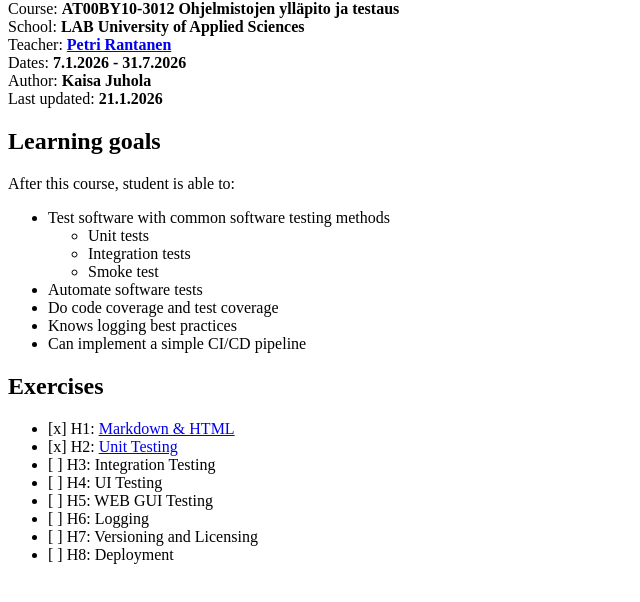
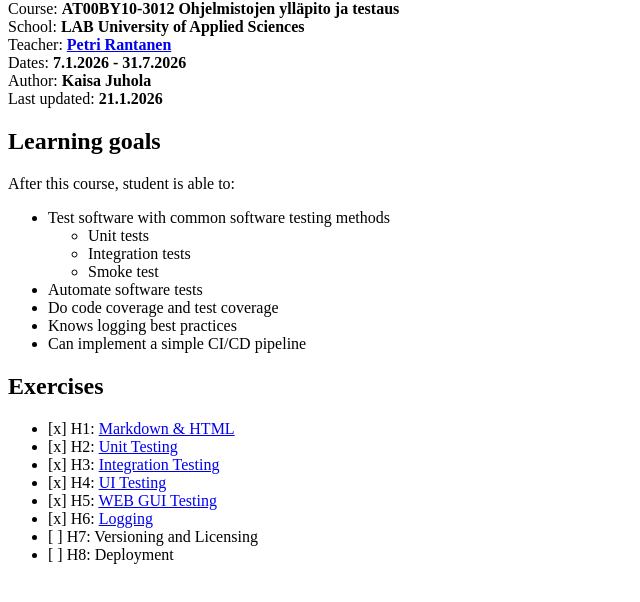
Before and after one commit to Tyynekaisa/OhjelmistojenYllapitoJaTestaus, a plain HTML site: page index.html in a window 1280 px wide. Shown: the part 66-668 px from the top of the page, without its empty margins (0-640 px from the left). Drawn offline with Linux system fonts and the light colour scheme.

Commit message:
added links to assignment files

```diff
--- a/index.html
+++ b/index.html
@@ -24,10 +24,10 @@ Last updated: <strong>21.1.2026</strong></p>
 <ul>
 <li>[x] H1: <a href="https://github.com/Tyynekaisa/OhjelmistojenYllapitoJaTestaus/tree/main/H1_Markdown%26HTML">Markdown &amp; HTML</a></li>
 <li>[x] H2: <a href="https://github.com/Tyynekaisa/OhjelmistojenYllapitoJaTestaus/tree/main/H2_UnitTesting">Unit Testing</a></li>
-<li>[ ] H3: Integration Testing</li>
-<li>[ ] H4: UI Testing</li>
-<li>[ ] H5: WEB GUI Testing</li>
-<li>[ ] H6: Logging</li>
+<li>[x] H3: <a href="https://github.com/Tyynekaisa/OhjelmistojenYllapitoJaTestaus/tree/main/H3_IntegrationTesting">Integration Testing</a></li>
+<li>[x] H4: <a href="https://github.com/Tyynekaisa/OhjelmistojenYllapitoJaTestaus/tree/main/H4_UITesting">UI Testing</a></li>
+<li>[x] H5: <a href="https://github.com/Tyynekaisa/OhjelmistojenYllapitoJaTestaus/tree/main/H5_WebGUITesting">WEB GUI Testing</a></li>
+<li>[x] H6: <a href="https://github.com/Tyynekaisa/OhjelmistojenYllapitoJaTestaus/tree/main/H6_Logging">Logging</a></li>
 <li>[ ] H7: Versioning and Licensing</li>
 <li>[ ] H8: Deployment</li>
 </ul>
```
Also changed, not shown: README.md.
